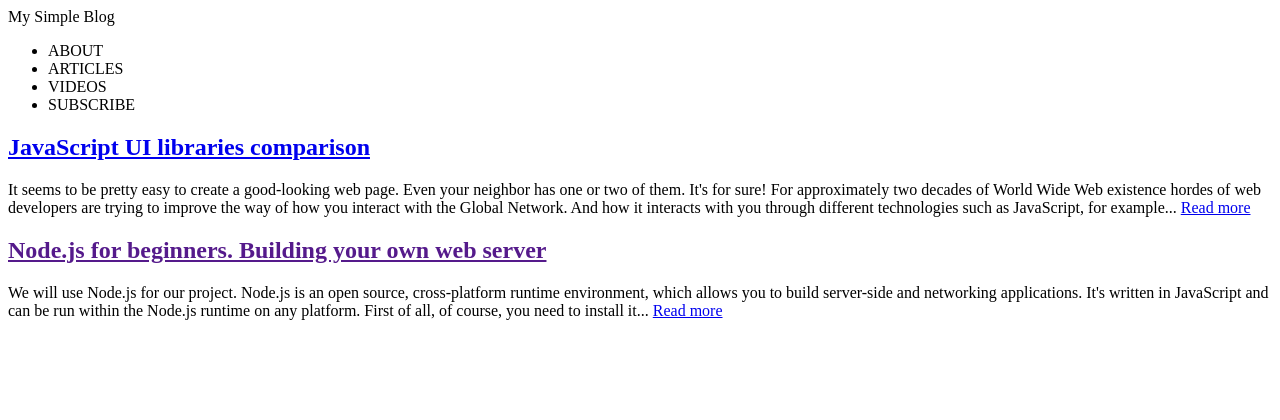
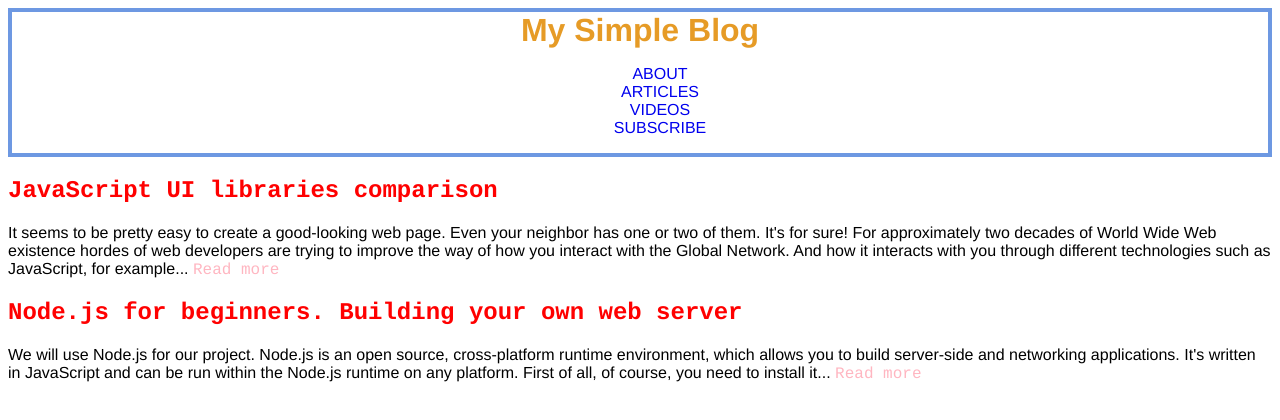
Before and after one commit to anneback/mini-node-blog, a website: page public/index.html in a window 1280 px wide. Drawn offline with Linux system fonts and the light colour scheme.

Commit message:
added CSS

```diff
--- /dev/null
+++ b/public/css/style.css
@@ -0,0 +1,63 @@
+body {
+    font-family: Helvetica;
+}
+
+#header {
+    border: 4px solid #6d98e2;
+    text-align: center;
+}
+
+#menu {
+    list-style-type: none;
+    color: #0000ee;
+}
+
+
+#htitle {
+    font-family: Helvetica;
+    font-size: 2.0em;
+    font-weight: bold;
+    color: #e69b26;
+}
+
+h2 {
+    font-family: courier;
+}
+
+h2 > p {
+    font-family: Georgia;
+    border-bottom: dotted;
+    border-width: thin;
+    border-color: #0000FF;
+}
+
+/* unvisited link */
+h2 > a:link {
+    color: #FF0000;
+    text-decoration: none;
+}
+
+/* visited link */
+h2 > a:visited {
+    color: #00FF00;
+    text-decoration: none;
+}
+
+/* mouse over link */
+h2 > a:hover {
+    text-decoration: underline;
+    color: #FF00FF;
+}
+
+/* selected link */
+h2 > a:active {
+    color: #0000FF;
+    text-decoration: none;
+}
+
+.article {
+    color: lightpink;
+    font-weight: lighter;
+    font-family: courier;
+    text-decoration: none;
+}
--- a/public/index.html
+++ b/public/index.html
@@ -2,11 +2,11 @@
 <html>
 <head>
     <title>Blog</title>
-    <link rel="stylesheet" type="text/css" href="stylesheets/style.css">
+    <link rel="stylesheet" type="text/css" href="css/style.css">
 </head>
 <body>
 <div id="header">
-    <span>My Simple Blog</span>
+    <span id="htitle">My Simple Blog</span>
     <ul id="menu">
         <li>ABOUT</li>
         <li>ARTICLES</li>
@@ -17,7 +17,7 @@
 <div id="content">
     <h2><a href="ui_libraries_comparison.html">JavaScript UI libraries comparison</a></h2>
     <p>It seems to be pretty easy to create a good-looking web page. Even your neighbor has one or two of them. It's for sure! For approximately two decades of World Wide Web existence hordes of web developers are trying to improve the way of how you interact with the Global Network. And how it interacts with you through different technologies such as JavaScript, for example... <a class="article" href="ui_libraries_comparison.html">Read more</a></p>
-    <h2><a href="">Node.js for beginners. Building your own web server</a></h2>
+    <h2><a href="http://howtonode.org/deploy-blog-to-heroku">Node.js for beginners. Building your own web server</a></h2>
     <p>We will use Node.js for our project. Node.js is an open source, cross-platform runtime environment, which allows you to build server-side and networking applications. It's written in JavaScript and can be run within the Node.js runtime on any platform. First of all, of course, you need to install it... <a class="article" href="hode.html">Read more</a></p>
 </div>
 </body>
```
